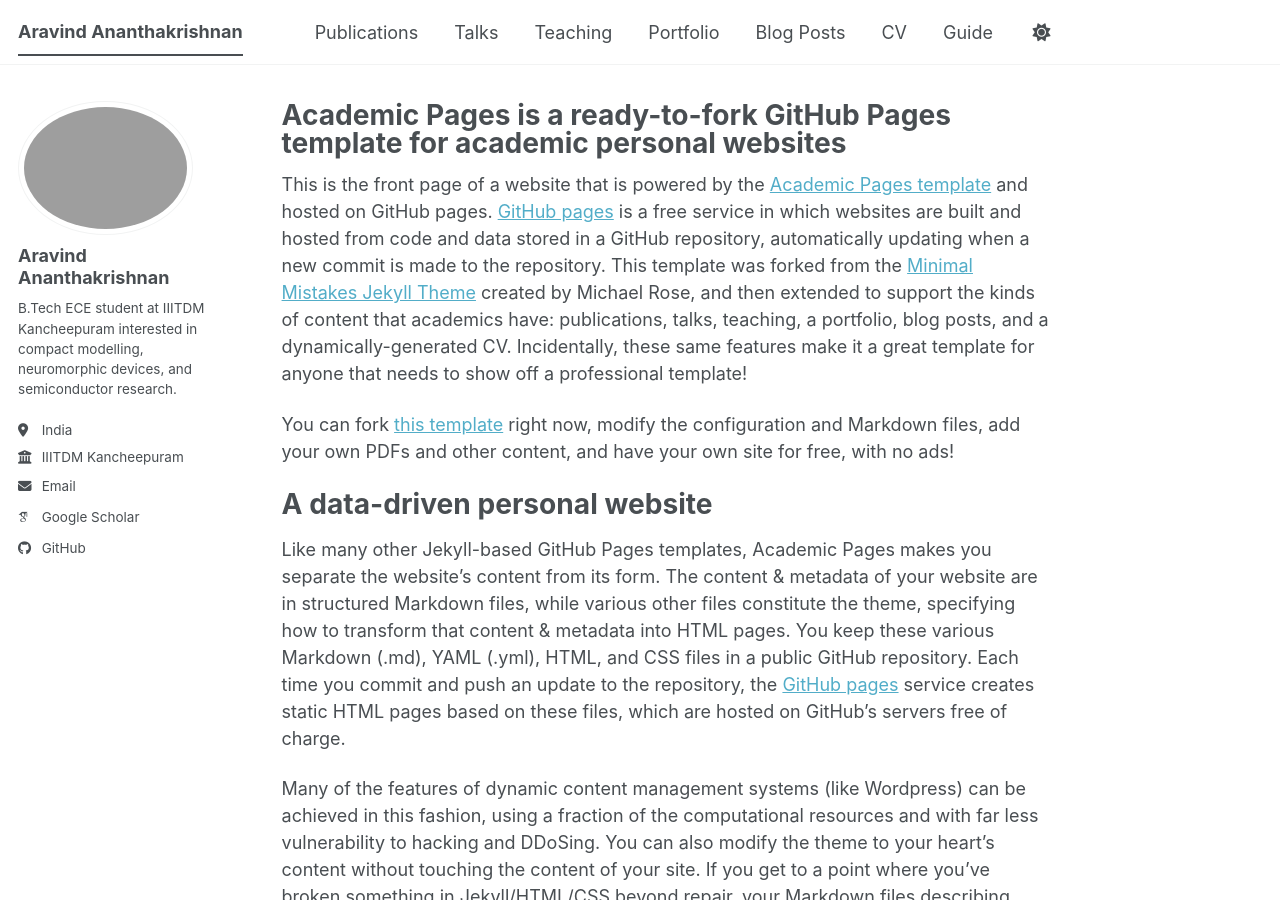
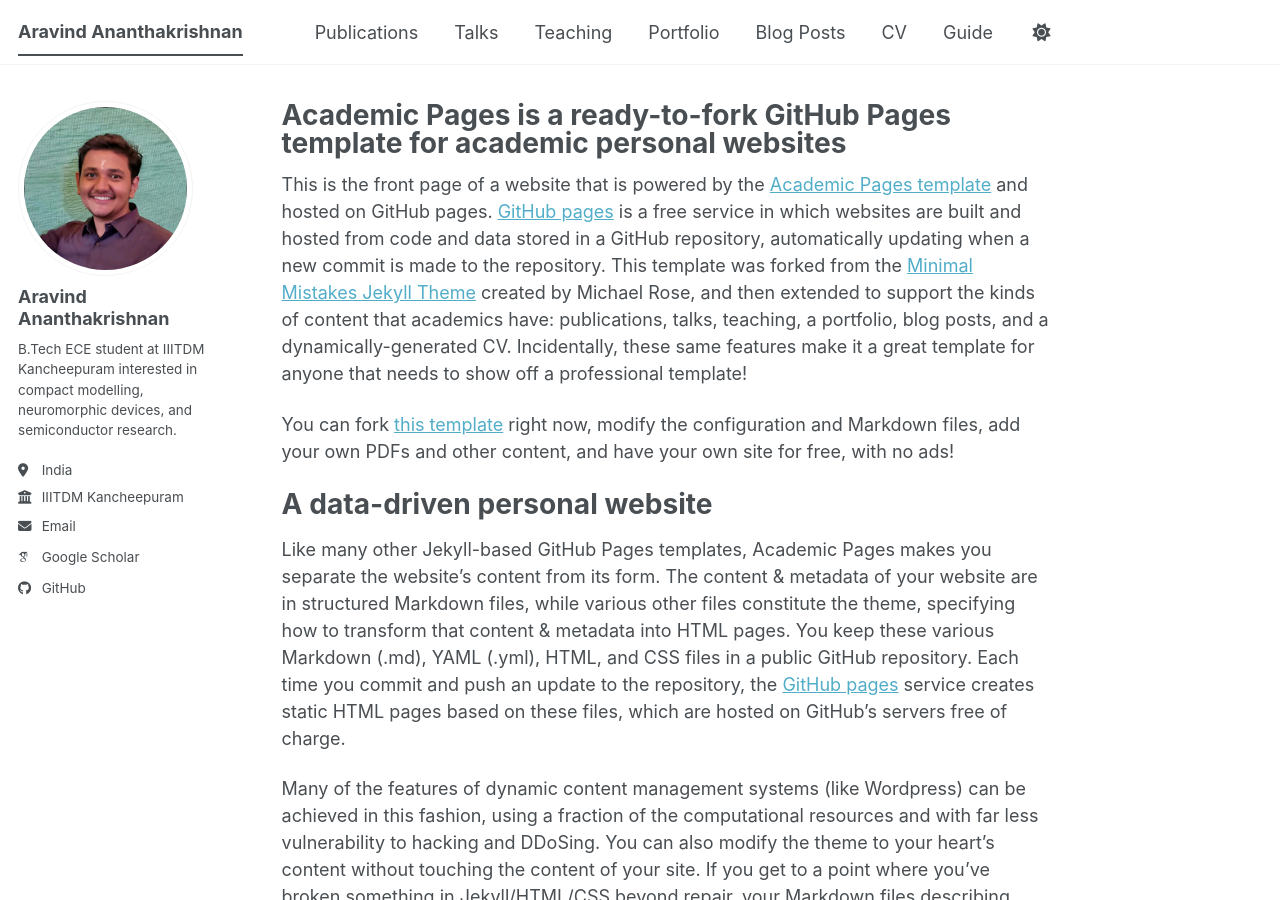
Before and after one commit to AraRox/portfolio_final.io, a Jekyll site: the page built from _pages/about.md, in a window 1280 px wide and 900 px high. Built offline with Jekyll 4.4.1, drawn with Linux system fonts in a browser that asks for light colours; some web fonts are replaced; a script bundle is joined from its source files by our own code; library files that are not in the unit come from our copies.

Commit message:
Update _config.yml

```diff
--- a/_config.yml
+++ b/_config.yml
@@ -14,7 +14,7 @@ repository               : "AraRox/portfolio_aravind.github.io"
 
 # Author Information
 author:
-  avatar           : "DP_HQ.png"
+  avatar           : "DP_HQ.jpg"
   name             : "Aravind Ananthakrishnan"
   pronouns         :
   bio              : "B.Tech ECE student at IIITDM Kancheepuram interested in compact modelling, neuromorphic devices, and semiconductor research."
```
